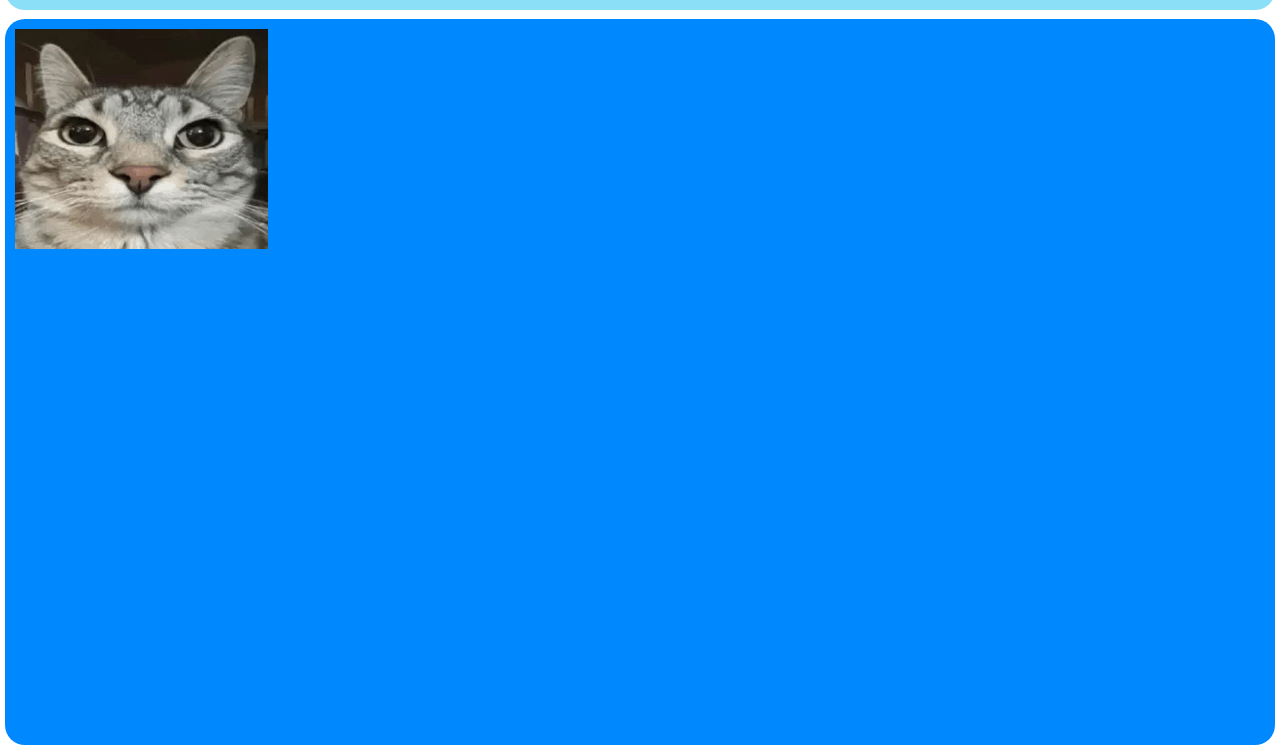
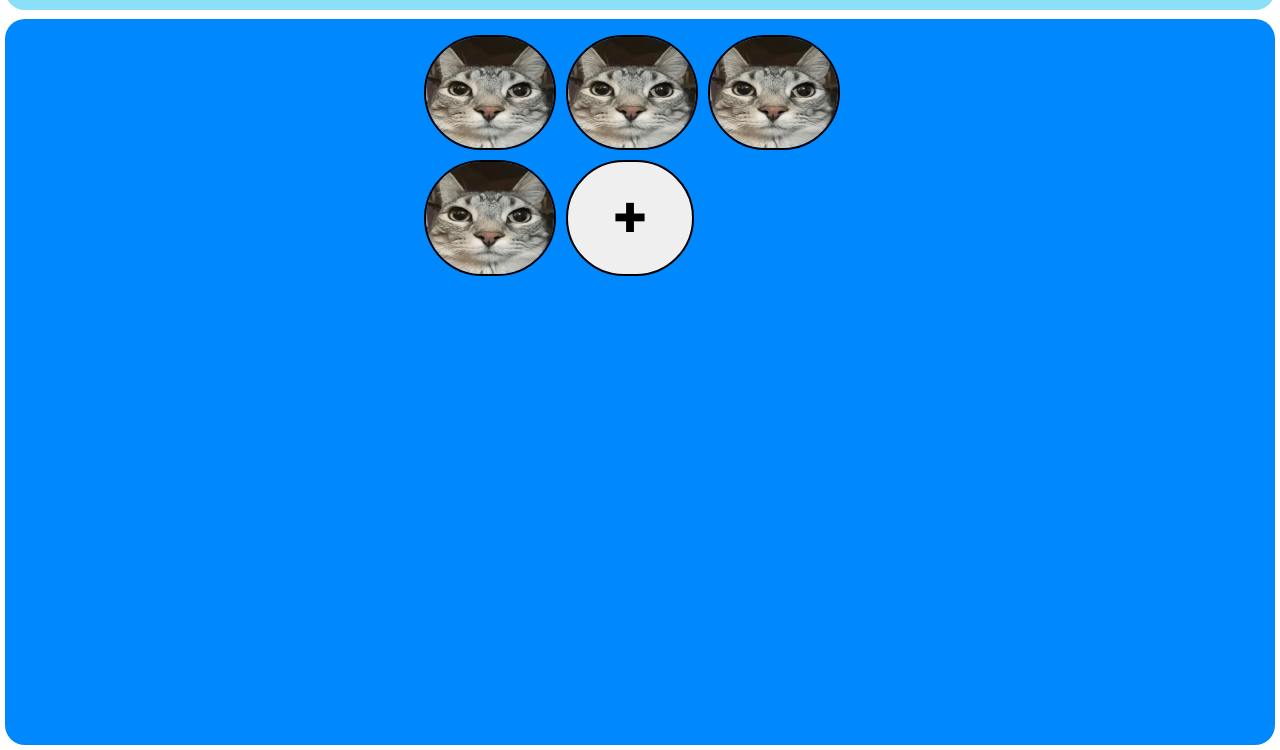
Before and after one commit to AndrewKliusa/university-gdrive-clone, a website: page frontend/people.html in a window 1280 px wide. Shown: the part 50-800 px from the top of the page. Drawn offline with Linux system fonts and the light colour scheme.

Commit message:
Made people page look decent

```diff
--- a/frontend/css/people.css
+++ b/frontend/css/people.css
@@ -1,13 +1,31 @@
 .people-grid {
-  display: grid;
-  grid-template-columns: repeat(3, 1fr);
+  display: flex;
+  flex-wrap: wrap;
+  justify-content: center;
+  align-items: start;
   flex: 1;
   gap: 10px;
   padding: 10px;
-  align-items: start;
+  padding-top: 1rem;
   background-color: rgb(0, 136, 255);
   margin: 0.3rem;
   border-radius: 20px;
 }
 
-.person-image
+.person-container {
+  display: flex;
+  flex-wrap: wrap;
+  gap: 10px;
+  max-width: 27rem;
+}
+
+.add-person-btn,
+.person-image {
+  width: 8rem;
+  border: 2px solid;
+  border-radius: 70px;
+}
+
+.add-person-btn {
+  font-size: 40px;
+}
--- a/frontend/people.html
+++ b/frontend/people.html
@@ -20,7 +20,10 @@
     <div class="people-grid">
       <div class="person-container">
         <img class="person-image" src="resources/cat_cropped.png">
-
+        <img class="person-image" src="resources/cat_cropped.png">
+        <img class="person-image" src="resources/cat_cropped.png">
+        <img class="person-image" src="resources/cat_cropped.png">
+        <button class="add-person-btn">✚</button>
       </div>
     </div>
   </body>
```
